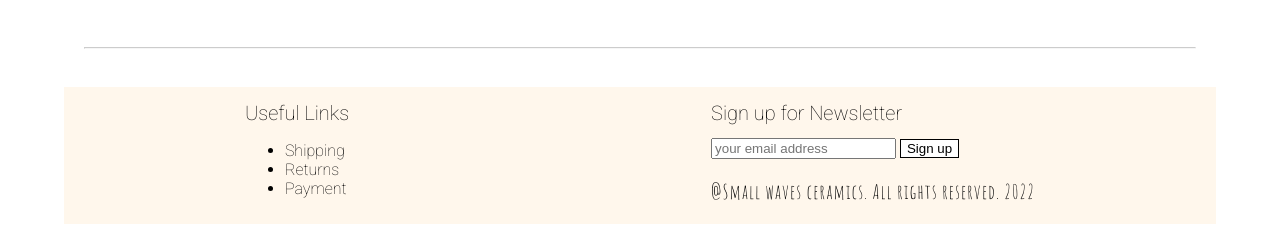
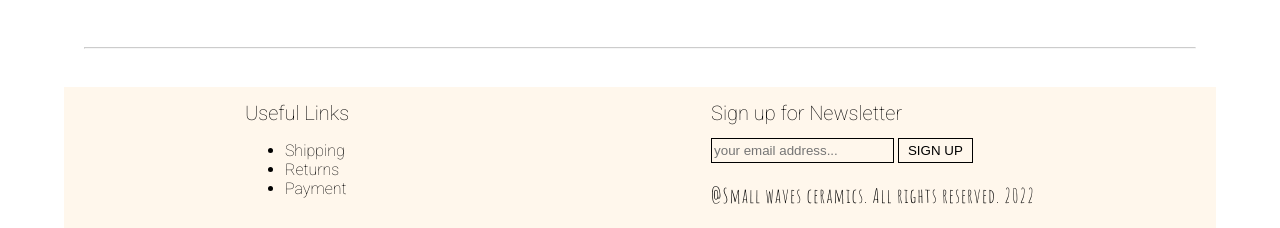
Before and after one commit to paulinakopec/E-Commerce-Website-For-Pottery, a plain HTML site: page SWC Ecommerce Website/index.html in a window 1280 px wide. Shown: the part 2149-2377 px from the top of the page. Drawn offline with Linux system fonts and the light colour scheme.

Commit message:
Footer styling & text update

```diff
--- a/SWC Ecommerce Website/index.html
+++ b/SWC Ecommerce Website/index.html
@@ -202,7 +202,7 @@
             <div class="footerRightMenu">
                 <h1 class="fMenuTitle">Sign up for Newsletter</h1>
                 <div class="fMail">
-                    <input type="text" placeholder="your email address" class="fInput">
+                    <input type="text" placeholder="your email address..." class="fInput">
                     <button class="fButton">Sign up</button>
                 </div>
             </div>
--- a/SWC Ecommerce Website/styles.css
+++ b/SWC Ecommerce Website/styles.css
@@ -281,15 +281,25 @@ footer {
     font-size: 20px;
 }
 .fButton {
-    background-color: white;
+    background-color: transparent;
     color: black;
     cursor: pointer;
     border: 1px solid black;
+    text-transform: uppercase;
+    width: 75px;
+    height: 25px;
 }
 
 .fButton:hover {
     background-color: black;
     color: white;
+    transition: 1s ease-in-out;
+}
+
+.fInput {
+    height: 25px;
+    border: 1px black solid;
+    background-color: transparent;
 }
 
 .fListItem a{
```
Also changed, not shown: SWC Ecommerce Website/about.html (+1 -1 lines), SWC Ecommerce Website/contact.html (+1 -1 lines), SWC Ecommerce Website/otherinfo.html (+1 -1 lines), SWC Ecommerce Website/shop.html (+1 -1 lines).
